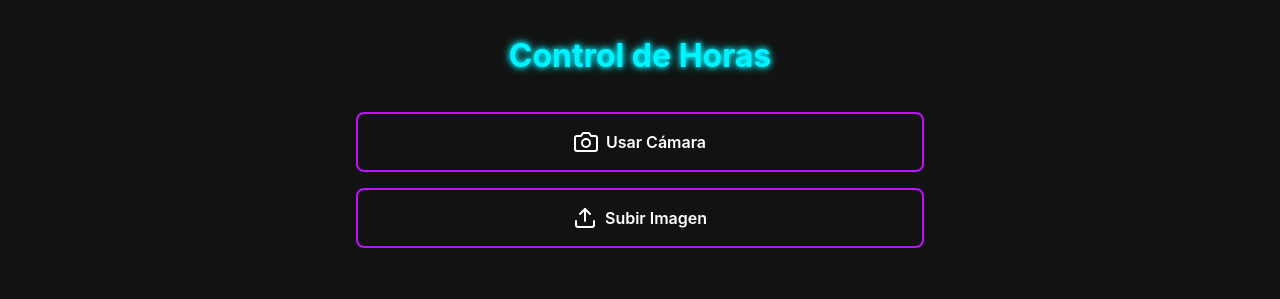
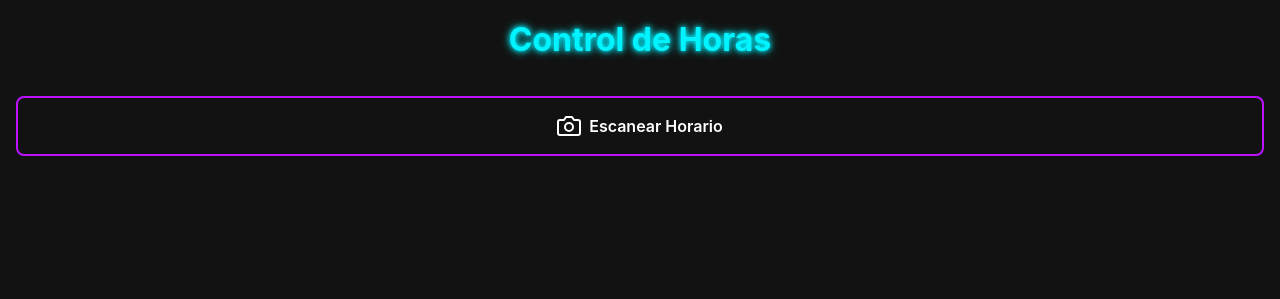
Before and after one commit to FrankCarlos123/Horario, a plain HTML site: page index.html in a window 1280 px wide. Drawn offline with nearby package versions, Linux system fonts and the light colour scheme.

Commit message:
index.html

```diff
--- a/index.html
+++ b/index.html
@@ -11,39 +11,30 @@
 <body class="bg-dark">
     <div class="app-wrapper">
         <!-- Vista Principal -->
-        <div id="mainView" class="container">
+        <div id="mainView">
             <h1 class="neon-text">Control de Horas</h1>
 
-            <!-- Scanner -->
+            <!-- Botón de Escaneo -->
+            <button id="startScan" class="neon-button">
+                <svg class="icon" viewBox="0 0 24 24">
+                    <path d="M23 19a2 2 0 0 1-2 2H3a2 2 0 0 1-2-2V8a2 2 0 0 1 2-2h4l2-3h6l2 3h4a2 2 0 0 1 2 2z"/>
+                    <circle cx="12" cy="13" r="4"/>
+                </svg>
+                Escanear Horario
+            </button>
+
+            <!-- Scanner View -->
             <div id="scannerView" class="scanner-container hidden">
                 <div id="reader"></div>
-                <button id="closeScanner" class="neon-button">Cerrar Scanner</button>
+                <button id="closeScanner" class="neon-button close-button">Cerrar</button>
             </div>
 
-            <!-- Botones de Captura -->
-            <div class="capture-options">
-                <button id="startCamera" class="neon-button">
-                    <svg class="icon" viewBox="0 0 24 24">
-                        <path d="M23 19a2 2 0 0 1-2 2H3a2 2 0 0 1-2-2V8a2 2 0 0 1 2-2h4l2-3h6l2 3h4a2 2 0 0 1 2 2z"/>
-                        <circle cx="12" cy="13" r="4"/>
-                    </svg>
-                    Usar Cámara
-                </button>
-
-                <div class="file-upload">
-                    <input type="file" id="fileInput" accept="image/*" capture="environment" class="hidden">
-                    <button id="uploadButton" class="neon-button">
-                        <svg class="icon" viewBox="0 0 24 24">
-                            <path d="M21 15v4a2 2 0 0 1-2 2H5a2 2 0 0 1-2-2v-4"/>
-                            <polyline points="17 8 12 3 7 8"/>
-                            <line x1="12" y1="3" x2="12" y2="15"/>
-                        </svg>
-                        Subir Imagen
-                    </button>
-                </div>
+            <!-- Historial de Horarios -->
+            <div id="history" class="history-container">
+                <!-- Los horarios escaneados se mostrarán aquí -->
             </div>
 
-            <!-- Resultados -->
+            <!-- Resumen de Horas -->
             <div id="results" class="results-container hidden">
                 <div class="summary-card">
                     <h2 class="card-title">Resumen de Horas</h2>
```
